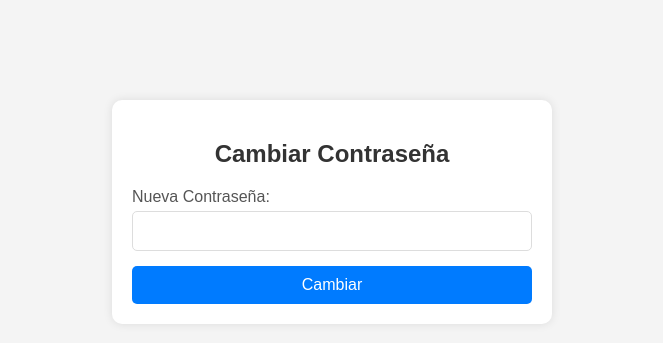
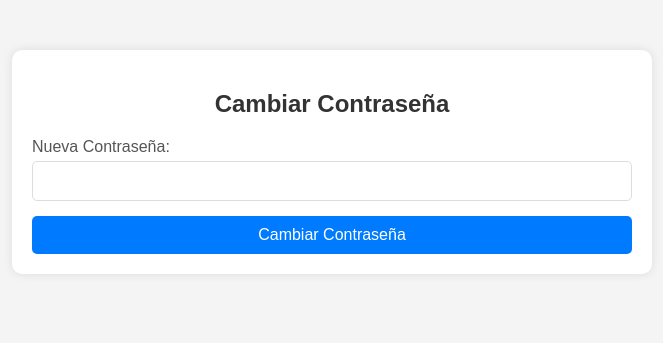
Before and after one commit to yosoyelquesoy/Espontaneos_UMF4, a Python web app: template templates/change_password.html in a window 1280 px wide. Shown: the top 343 px of the page, without its empty margins (308-971 px from the left). Run offline with Jinja, Linux system fonts and the light colour scheme; the template is opened without the code that fills it, so the values that code supplies are empty.

Commit message:
Agregar enlace para cambiar contraseña en el panel de administración y crear plantilla change_password

```diff
--- a/app.py
+++ b/app.py
@@ -112,7 +112,7 @@ def update_survey_status():
 
 @app.route('/update_survey_schedule', methods=['POST'])
 def update_survey_schedule():
-    if not session.get('admin'):
+    if not session.get('admin')):
         return redirect(url_for('admin'))
     start_time = request.json.get('startTime')
     end_time = request.json.get('endTime')
--- a/templates/change_password.html
+++ b/templates/change_password.html
@@ -13,8 +13,8 @@
             padding: 0;
         }
         .container {
-            max-width: 400px;
-            margin: 100px auto;
+            max-width: 600px;
+            margin: 50px auto;
             padding: 20px;
             background-color: #fff;
             box-shadow: 0 0 10px rgba(0, 0, 0, 0.1);
@@ -38,6 +38,8 @@
             border: 1px solid #ddd;
             border-radius: 5px;
             font-size: 16px;
+            width: 100%;
+            box-sizing: border-box;
         }
         button {
             padding: 10px;
@@ -47,6 +49,8 @@
             border-radius: 5px;
             font-size: 16px;
             cursor: pointer;
+            width: 100%;
+            box-sizing: border-box;
         }
         button:hover {
             background-color: #0056b3;
@@ -56,10 +60,10 @@
 <body>
     <div class="container">
         <h2>Cambiar Contraseña</h2>
-        <form method="POST">
+        <form method="POST" action="{{ url_for('change_password') }}">
             <label for="new_password">Nueva Contraseña:</label>
             <input type="password" id="new_password" name="new_password" required>
-            <button type="submit">Cambiar</button>
+            <button type="submit">Cambiar Contraseña</button>
         </form>
     </div>
 </body>
```
